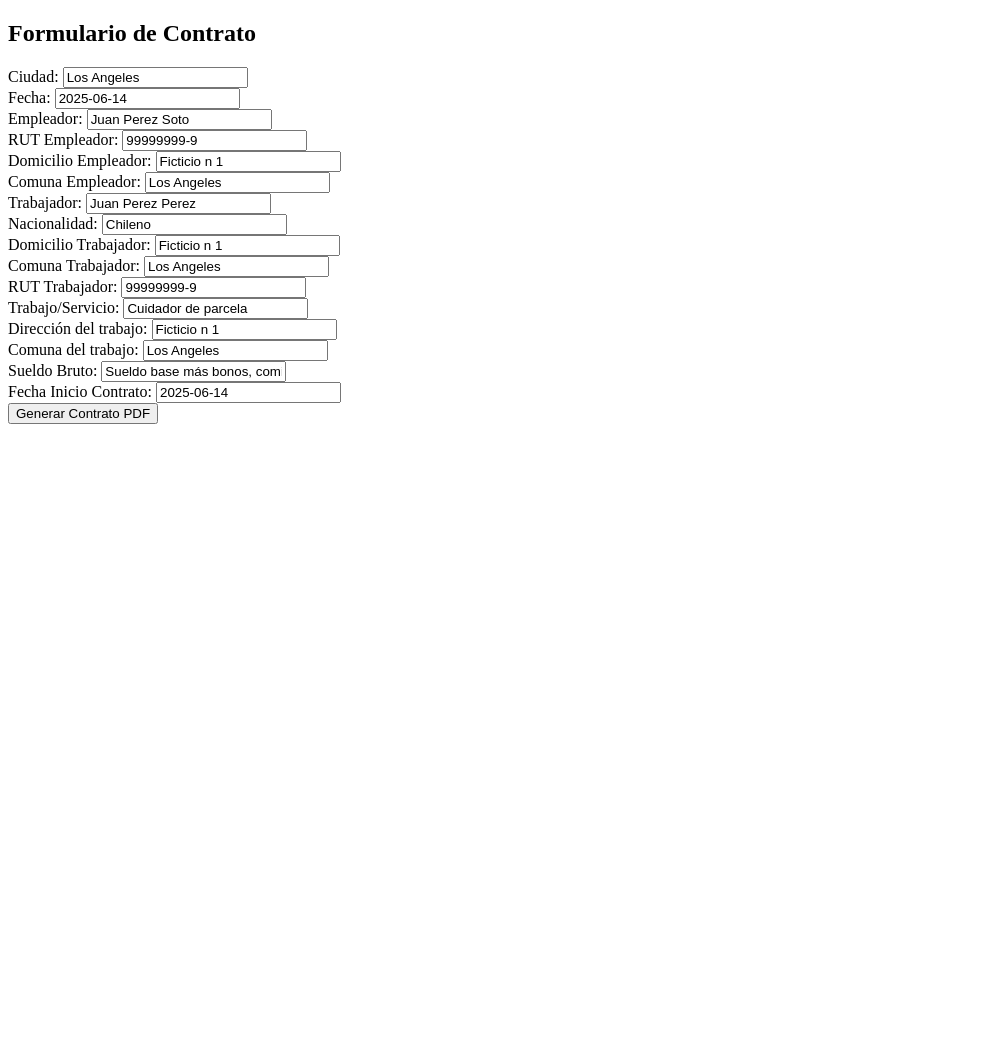
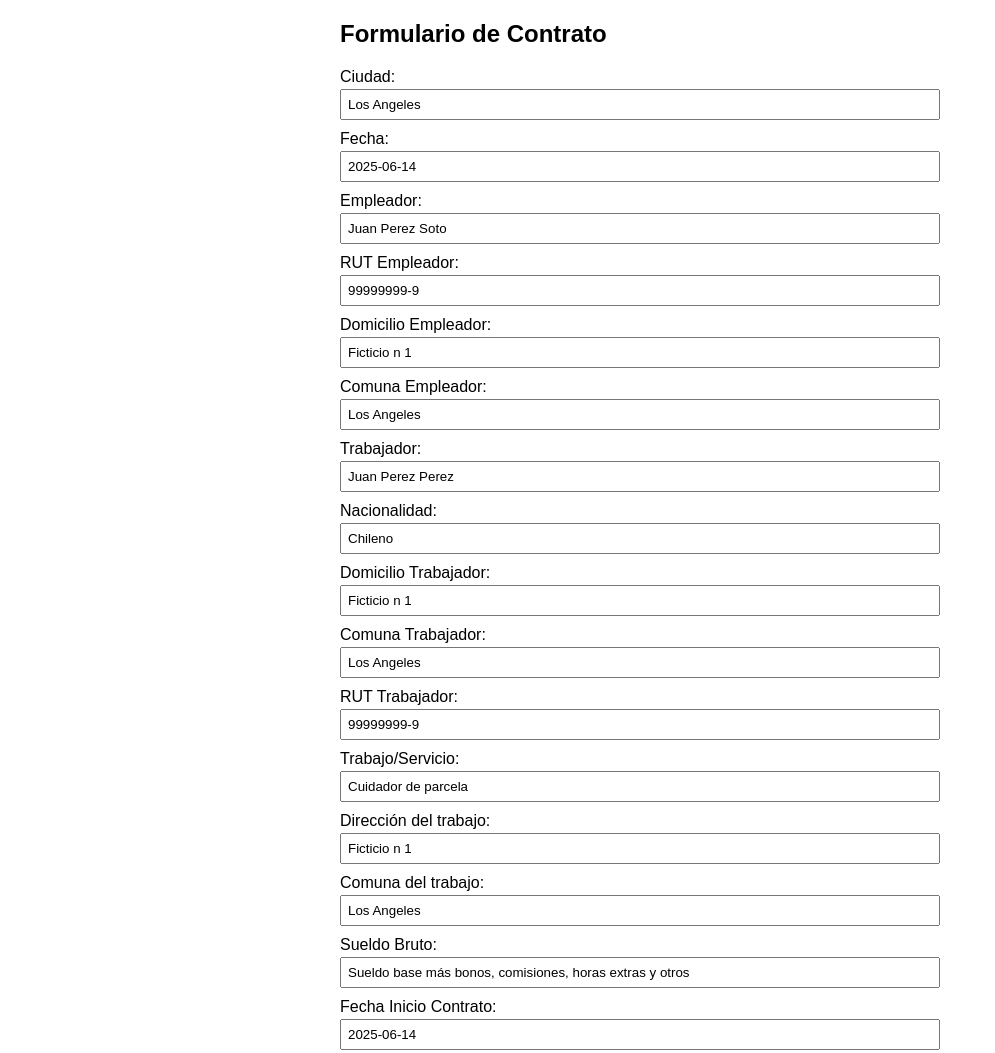
Before and after one commit to cybernovala/contrato, a plain HTML site: page index.html in a window 1280 px wide. Shown: the top 1053 px of the page, without its empty margins (0-995 px from the left). Before the commit the page ends 800 px from the top, so only its background shows below. Drawn offline with Linux system fonts and the light colour scheme.

Commit message:
Update index.html

```diff
--- a/index.html
+++ b/index.html
@@ -4,28 +4,72 @@
   <meta charset="UTF-8" />
   <meta name="viewport" content="width=device-width, initial-scale=1.0"/>
   <title>Contrato Laboral</title>
+  <style>
+    body {
+      font-family: Arial, sans-serif;
+      margin: 10px;
+      padding: 0;
+      max-width: 600px;
+      margin: auto;
+    }
+    label {
+      display: block;
+      margin-bottom: 10px;
+    }
+    input {
+      width: 100%;
+      padding: 6px;
+      margin-top: 3px;
+      box-sizing: border-box;
+    }
+    button {
+      margin: 10px 5px 0 0;
+      padding: 10px 15px;
+      font-weight: bold;
+    }
+    .hidden {
+      display: none;
+    }
+    #vista-previa input {
+      margin-bottom: 10px;
+    }
+  </style>
 </head>
 <body>
   <h2>Formulario de Contrato</h2>
+
   <form id="formulario">
-    <label>Ciudad: <input name="ciudad" value="Los Angeles" /></label><br/>
-    <label>Fecha: <input name="fecha" id="fecha" /></label><br/>
-    <label>Empleador: <input name="empleador" value="Juan Perez Soto" /></label><br/>
-    <label>RUT Empleador: <input name="rut_empleador" value="99999999-9" /></label><br/>
-    <label>Domicilio Empleador: <input name="dom_empleador" value="Ficticio n 1" /></label><br/>
-    <label>Comuna Empleador: <input name="com_empleador" value="Los Angeles" /></label><br/>
-    <label>Trabajador: <input name="trabajador" value="Juan Perez Perez" /></label><br/>
-    <label>Nacionalidad: <input name="nacionalidad" value="Chileno" /></label><br/>
-    <label>Domicilio Trabajador: <input name="dom_trabajador" value="Ficticio n 1" /></label><br/>
-    <label>Comuna Trabajador: <input name="com_trabajador" value="Los Angeles" /></label><br/>
-    <label>RUT Trabajador: <input name="rut_trabajador" value="99999999-9" /></label><br/>
-    <label>Trabajo/Servicio: <input name="servicio" value="Cuidador de parcela" /></label><br/>
-    <label>Dirección del trabajo: <input name="dir_trabajo" value="Ficticio n 1" /></label><br/>
-    <label>Comuna del trabajo: <input name="com_trabajo" value="Los Angeles" /></label><br/>
-    <label>Sueldo Bruto: <input name="sueldo" value="Sueldo base más bonos, comisiones, horas extras y otros" /></label><br/>
-    <label>Fecha Inicio Contrato: <input name="fecha_inicio" id="inicio" /></label><br/>
-    <button type="submit">Generar Contrato PDF</button>
+    <!-- Campos del formulario -->
+    <div id="campos">
+      <label>Ciudad: <input name="ciudad" value="Los Angeles" required /></label>
+      <label>Fecha: <input name="fecha" id="fecha" required /></label>
+      <label>Empleador: <input name="empleador" value="Juan Perez Soto" required /></label>
+      <label>RUT Empleador: <input name="rut_empleador" value="99999999-9" required /></label>
+      <label>Domicilio Empleador: <input name="dom_empleador" value="Ficticio n 1" required /></label>
+      <label>Comuna Empleador: <input name="com_empleador" value="Los Angeles" required /></label>
+      <label>Trabajador: <input name="trabajador" value="Juan Perez Perez" required /></label>
+      <label>Nacionalidad: <input name="nacionalidad" value="Chileno" required /></label>
+      <label>Domicilio Trabajador: <input name="dom_trabajador" value="Ficticio n 1" required /></label>
+      <label>Comuna Trabajador: <input name="com_trabajador" value="Los Angeles" required /></label>
+      <label>RUT Trabajador: <input name="rut_trabajador" value="99999999-9" required /></label>
+      <label>Trabajo/Servicio: <input name="servicio" value="Cuidador de parcela" required /></label>
+      <label>Dirección del trabajo: <input name="dir_trabajo" value="Ficticio n 1" required /></label>
+      <label>Comuna del trabajo: <input name="com_trabajo" value="Los Angeles" required /></label>
+      <label>Sueldo Bruto: <input name="sueldo" value="Sueldo base más bonos, comisiones, horas extras y otros" required /></label>
+      <label>Fecha Inicio Contrato: <input name="fecha_inicio" id="inicio" required /></label>
+    </div>
+    <button type="button" onclick="mostrarVistaPrevia()">Vista Previa</button>
   </form>
+
+  <!-- Vista Previa Editable -->
+  <div id="vista-previa" class="hidden">
+    <h3>Vista Previa Editable</h3>
+    <form id="form-vista-previa">
+      <!-- Inputs generados dinámicamente -->
+    </form>
+    <button onclick="modificar()">Modificar</button>
+    <button onclick="generarPDF()">Generar PDF</button>
+  </div>
 
   <script src="script.js"></script>
 </body>
```
